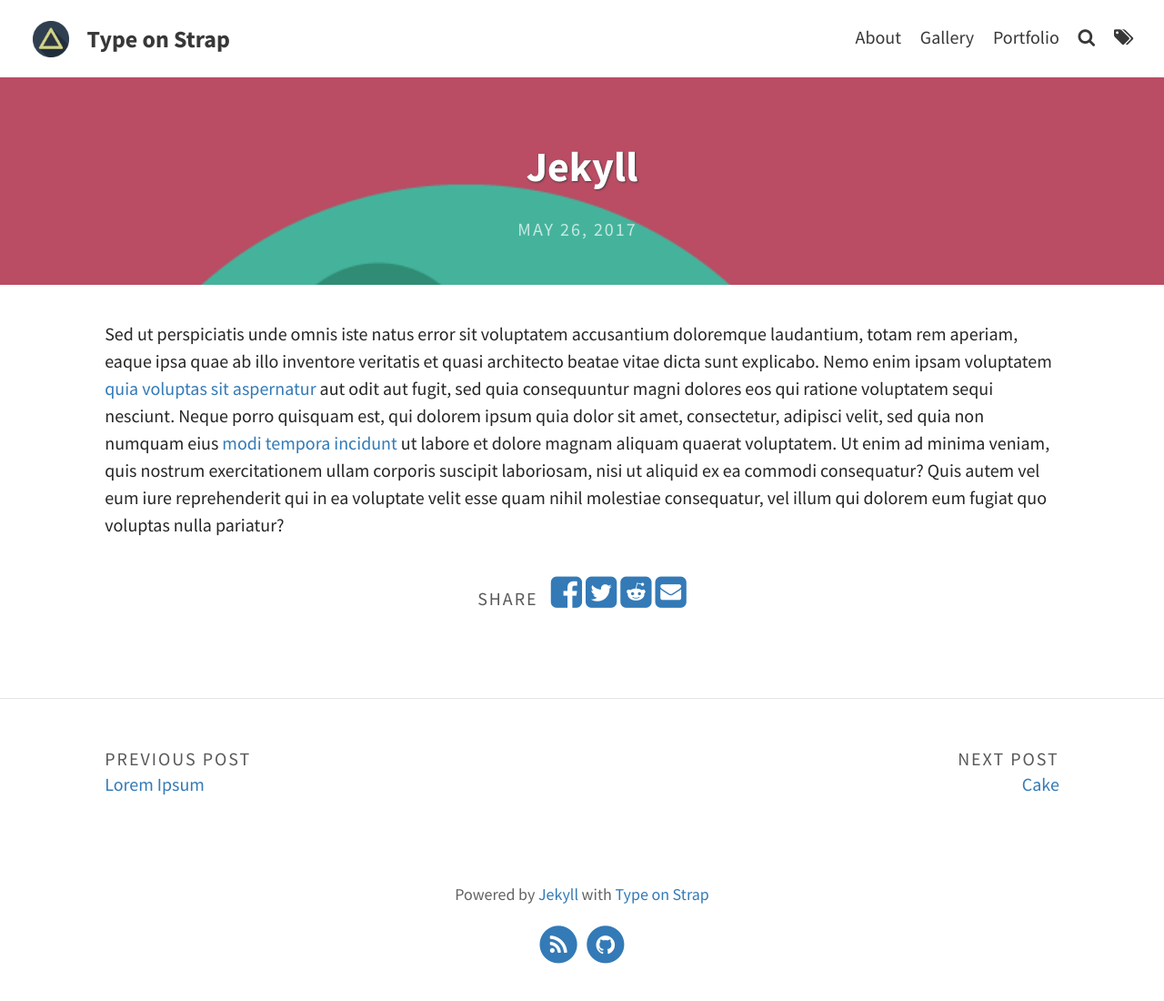
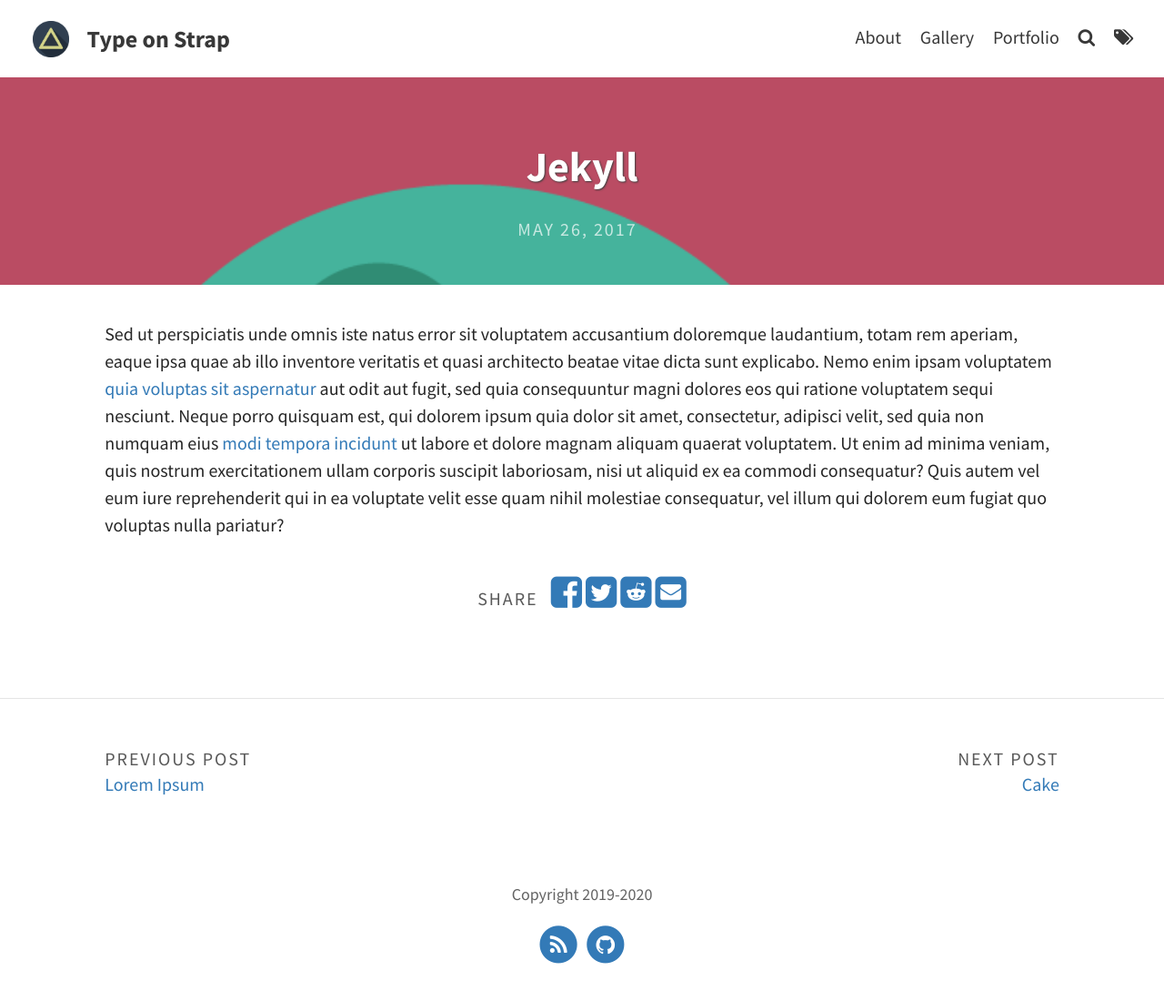
Before and after one commit to AkatsukiP/akatsukip.github.io, a Jekyll site: the page built from _portfolio/jekyllblog.md, in a window 1280 px wide. Shown: the whole page at 91% size. Built offline with Jekyll 4.4.1, drawn with Linux system fonts in a browser that asks for light colours.

Commit message:
change config

```diff
--- a/_config.yml
+++ b/_config.yml
@@ -1,6 +1,6 @@
 # SITE CONFIGURATION
-baseurl: "/Type-on-Strap"
-url: "https://sylhare.github.io"
+baseurl: ""
+url: "https://akatsukip.github.io"
 
 # THEME-SPECIFIC CONFIGURATION
 title: Type on Strap                                    # site's title
@@ -12,7 +12,7 @@ favicon: assets/favicon.ico                             # Icon displayed in the
 header_text:                                            # Change Blog header text
 header_feature_image: assets/img/pexels/triangular.jpeg
 footer_text: >
-  Powered by <a href="https://jekyllrb.com/">Jekyll</a> with <a href="https://github.com/sylhare/Type-on-Strap">Type on Strap</a>
+  Copyright 2019-2020
 
 # Blog
 excerpt: true                                           # Or "truncate" (first 250 characters), "false" to disable
```
Also changed, not shown: index.md (deleted, +0 -6 lines), screenshot.png (deleted), 1 other file.
